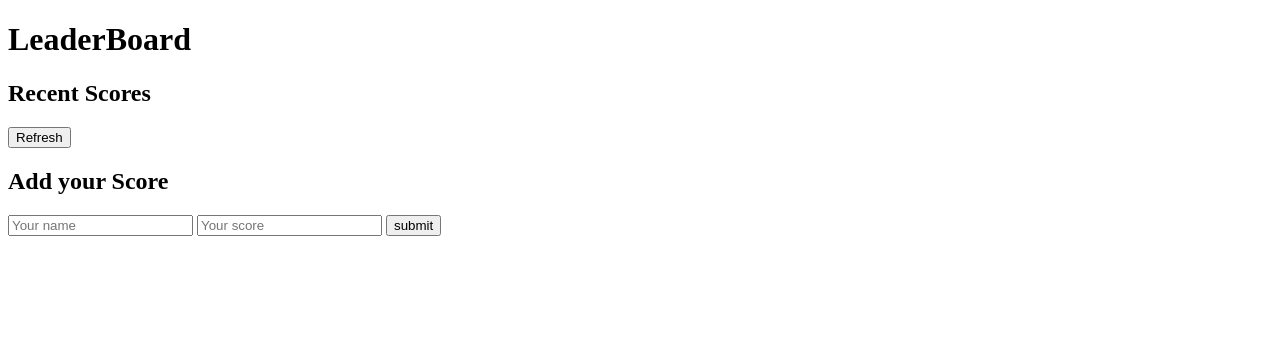
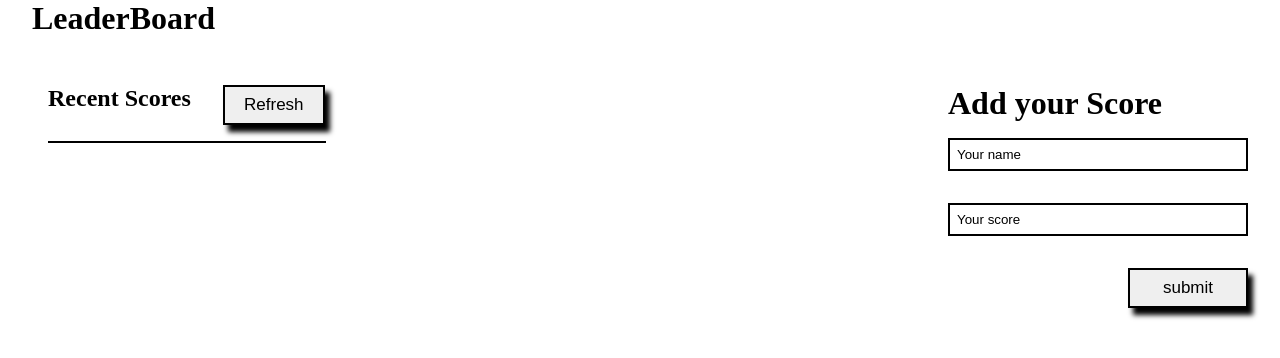
Before and after one commit to silviatofana/leaderboard, a website: page src/index.html in a window 1280 px wide. Drawn offline with Linux system fonts and the light colour scheme.

Commit message:
setup-project

```diff
--- a/src/style.css
+++ b/src/style.css
@@ -1 +1,98 @@
 /* CSS */
+
+*,
+*::before,
+*::after {
+  margin: 0;
+  padding: 0;
+  -webkit-box-sizing: border-box !important;
+  -moz-box-sizing: border-box !important;
+  -ms-box-sizing: border-box !important;
+  box-sizing: border-box !important;
+}
+
+main {
+  max-width: 100%;
+  margin: 0;
+}
+
+.score-page {
+  display: flex;
+  padding: 2rem 2rem;
+  justify-content: space-between;
+}
+
+.title {
+  margin-left: 2rem;
+}
+
+.recent-scores {
+  display: flex;
+  margin: 1rem;
+}
+
+.refresh-button {
+  margin-left: 2rem;
+  padding: 0.5rem 1.2rem;
+  font-size: 17px;
+  border: 2px solid black;
+  box-shadow: 5px 7px 5px rgba(0, 0, 0, 1);
+  transition: box-shadow 0.2s;
+}
+
+.score-table {
+  border: 1px solid black;
+  width: 90%;
+  margin-left: 1rem;
+}
+
+.add-score {
+  flex: 1;
+  width: 300px;
+}
+
+.add-score h2 {
+  font-size: 2rem;
+  margin-top: 1rem;
+  font-weight: bolder;
+}
+
+input::-webkit-input-placeholder {
+  color: black;
+}
+
+.add-score input {
+  padding: 7px;
+  width: 100%;
+  border: 2px solid black;
+  margin: 1rem 0;
+}
+
+.button {
+  display: flex;
+  justify-content: center;
+}
+
+.form {
+  display: flex;
+  flex-direction: column;
+}
+
+.form .submit {
+  padding: 0.5rem 1.2rem;
+  font-size: 17px;
+  border: 2px solid black;
+  box-shadow: 5px 7px 5px rgba(0, 0, 0, 1);
+  transition: box-shadow 0.2s;
+  width: 40%;
+  margin-left: auto;
+}
+
+.score-table li {
+  padding: 10px;
+  list-style: none;
+}
+
+.score-table li:nth-child(odd) {
+  background-color: grey;
+}
```
